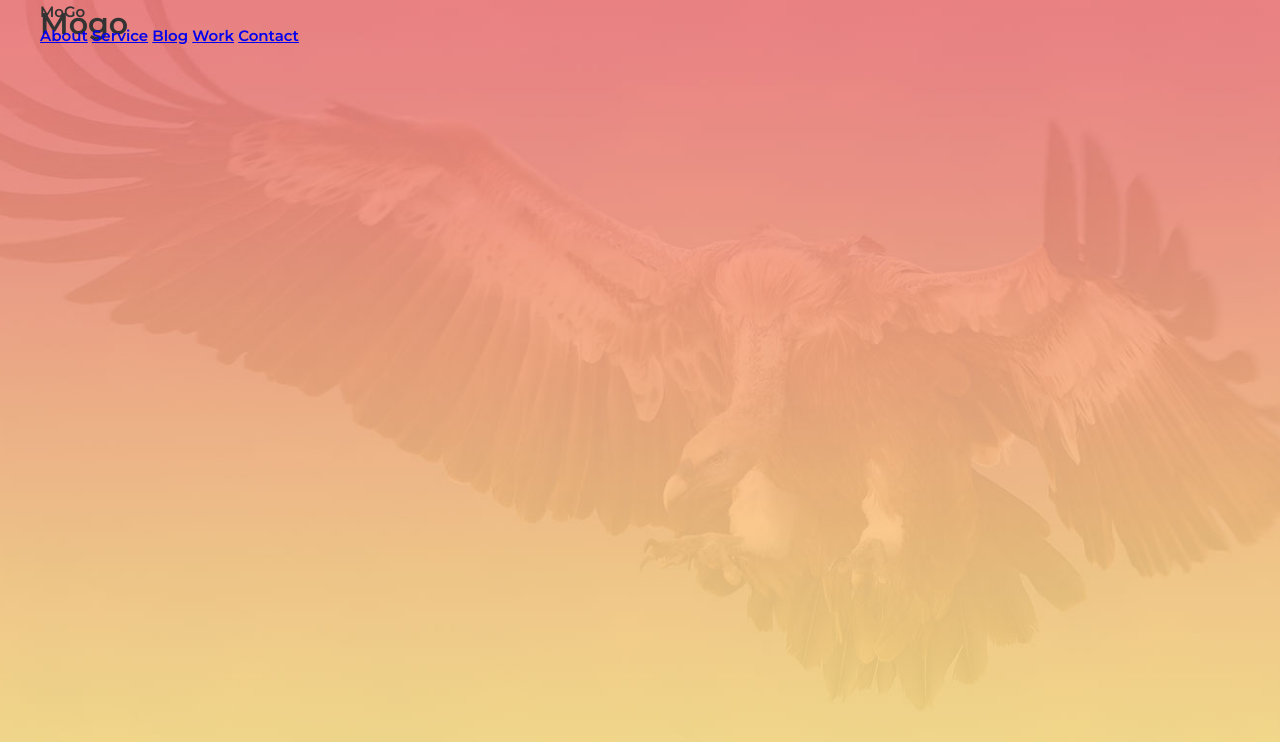
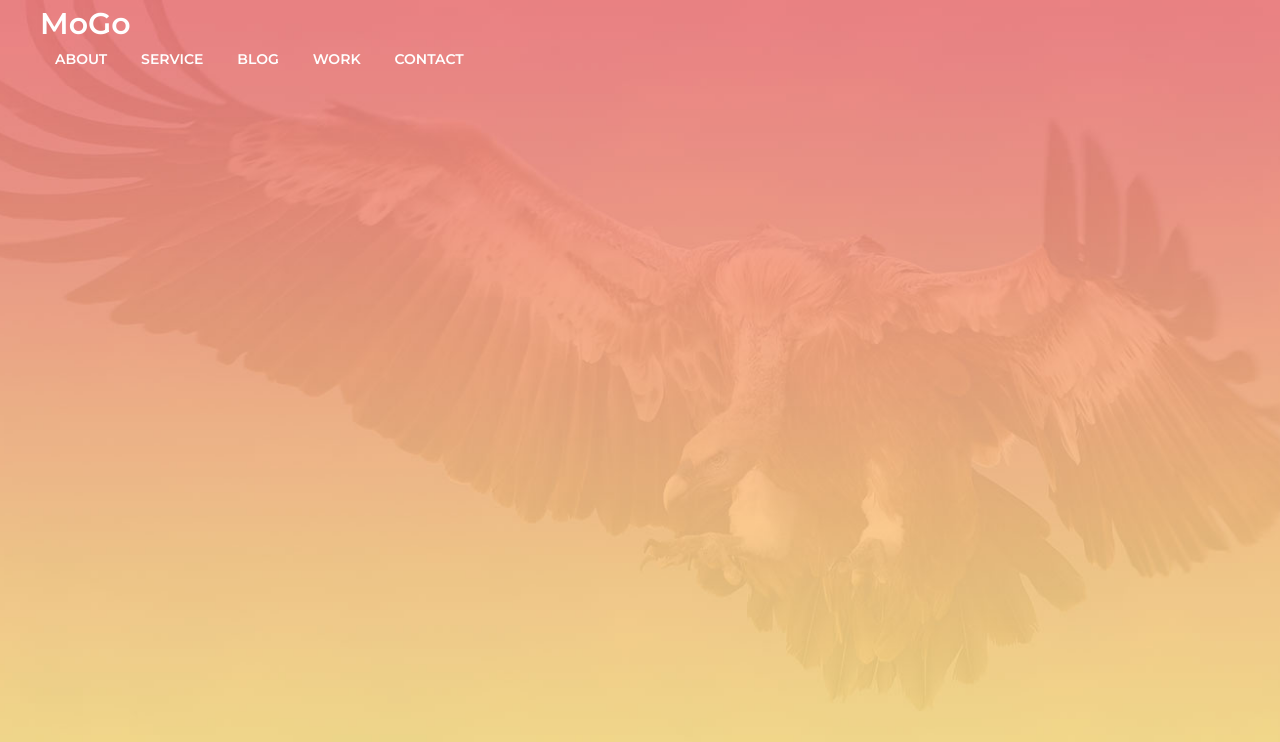
Before and after one commit to nadiiazimina/Mogo_2.0, a website built with Parcel: page index.html in a window 1280 px wide. Built offline with nearby package versions, Linux system fonts and the light colour scheme.

Commit message:
links_changes

```diff
--- a/index.html
+++ b/index.html
@@ -14,14 +14,14 @@
     <header class="header">
       <div class="container">
         <div class="header_inner">
-          <div class="logo">MoGo</div>
+          <div class="header_logo">MoGo</div>
 
-          <nav>
-            <a href="#">About</a>
-            <a href="#">Service</a>
-            <a href="#">Blog</a>
-            <a href="#">Work</a>
-            <a href="#">Contact</a>
+          <nav class="nav">
+            <a class="nav-link" href="#">About</a>
+            <a class="nav-link" href="#">Service</a>
+            <a class="nav-link" href="#">Blog</a>
+            <a class="nav-link" href="#">Work</a>
+            <a class="nav-link" href="#">Contact</a>
           </nav>
         </div>
       </div>
@@ -29,9 +29,7 @@
 
     <div id="app"></div>
     <div class="intro">
-      <div class="container">
-        <h1>Mogo</h1>
-      </div>
+      <div class="container"></div>
     </div>
 
     <script src="src/index.js"></script>
--- a/src/styles.css
+++ b/src/styles.css
@@ -47,3 +47,36 @@ h6 {
   right: 0;
   z-index: 1000;
 }
+
+.header_iner {
+  display: flex;
+  justify-content: space-between;
+  align-items: center;
+}
+
+.header_logo {
+  font-size: 30px;
+  font-weight: 700;
+  color: #fff;
+}
+
+/*Nav*/
+
+.nav {
+  font-size: 14px;
+  text-transform: uppercase;
+}
+
+.nav-link {
+  display: inline-block;
+  vertical-align: top;
+  margin: 0 15px;
+  color: #fff;
+  text-decoration: none;
+
+  transition: color 0.2s linear;
+}
+
+.nav-link:hover {
+  color: #fce38a;
+}
```
